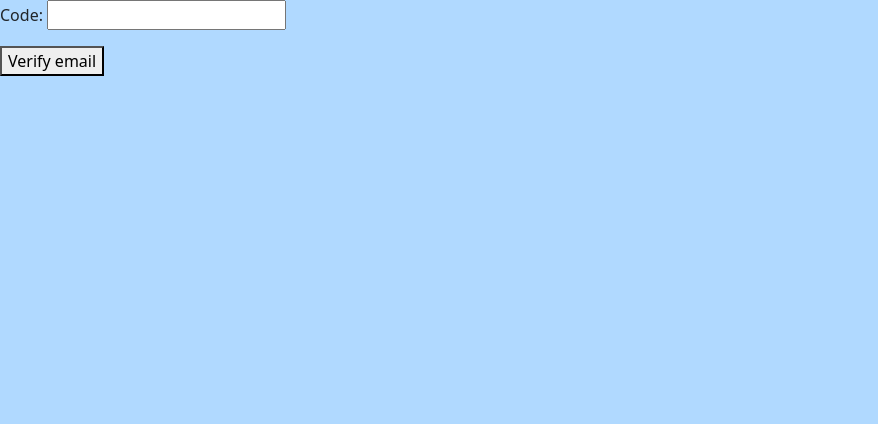
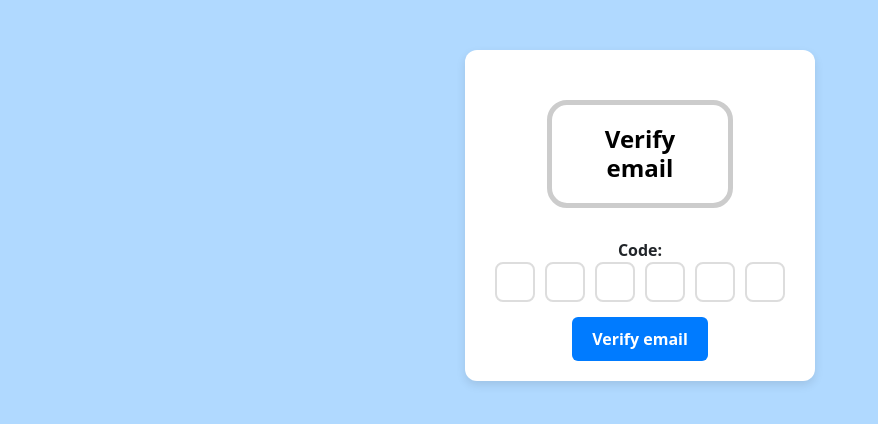
Before and after one commit to Tzintzun444/Django-pswrd_entropy_gen, a Django app: template users/templates/verify_email.html in a window 1280 px wide. Shown: the part 80-504 px from the top of the page, without its empty margins (0-878 px from the left). Run offline with Django 5.2, Linux system fonts and the light colour scheme; the template is opened without the code that fills it: values that come from a table or form of the project are taken from there, others are empty; parts of the project's set-up code (start-up, migrations or seed data) failed here and were passed over.

Commit message:
The email verification was optimized and some oauth bugs were fixed

```diff
--- a/static/css/general_styles.css
+++ b/static/css/general_styles.css
@@ -29,7 +29,7 @@ h1:hover{
 }
 
 .content:hover {
-    transform: scale(1.05); /* 🔹 Agranda el bloque ligeramente */
+    transform: scale(1.05);
 }
 
 .header {
--- a/users/adapters.py
+++ b/users/adapters.py
@@ -1,8 +1,7 @@
 from allauth.socialaccount.adapter import DefaultSocialAccountAdapter
-from allauth.exceptions import ImmediateHttpResponse
 from django.http import HttpResponseRedirect
 from django.urls import reverse
-from django.contrib.auth import get_user_model
+from django.contrib.auth import get_user_model, login
 import re
 
 
@@ -26,9 +25,10 @@ class CustomSocialAccountAdapter(DefaultSocialAccountAdapter):
 
                 # Conectar la cuenta social al usuario existente
                 sociallogin.connect(request, existing_user)
+                login(request, existing_user, backend="django.contrib.auth.backends.ModelBackend")
 
                 # Aquí puedes personalizar el mensaje o redirección
-                raise ImmediateHttpResponse(HttpResponseRedirect(reverse('index')))
+                return HttpResponseRedirect(reverse('index'))
             except User.DoesNotExist:
                 pass
 
--- a/users/forms.py
+++ b/users/forms.py
@@ -3,7 +3,6 @@ from django.utils.translation import gettext_lazy as _
 from django.core.validators import MinLengthValidator
 from .models import UserNotVerified, CustomUser
 from django.contrib.auth.forms import AuthenticationForm
-from django.contrib.auth import authenticate
 
 
 class UserRegistrationForm(forms.ModelForm):
@@ -55,7 +54,9 @@ class UserRegistrationForm(forms.ModelForm):
     )
 
     is_admin = forms.BooleanField(
-        label=_('Is admin:')
+        label=_('Is admin:'),
+        initial=True,
+        required=False
     )
 
     class Meta:
@@ -89,7 +90,7 @@ class UserRegistrationForm(forms.ModelForm):
     def save(self, commit=True):
 
         user = super().save(commit=False)
-        is_admin = self.cleaned_data['is_admin']
+        is_admin = self.cleaned_data.get('is_admin', False)
 
         user.data = {
             'username': self.cleaned_data['username'],
@@ -105,21 +106,42 @@ class UserRegistrationForm(forms.ModelForm):
         return user
 
 
+class CodeInputWidget(forms.MultiWidget):
+    def __init__(self, attrs=None):
+        widgets = [forms.TextInput(attrs={
+            "maxlength": "1",
+            "class": "code-input",
+            "inputmode": "numeric"
+        }) for _ in range(6)]
+        super().__init__(widgets, attrs)
+
+    def decompress(self, value):
+        if value:
+            return list(value)
+        return [""] * 6
+
+    def value_from_datadict(self, data, files, name):
+        values = super().value_from_datadict(data, files, name)
+        return ''.join(values)
+
+
 class VerificationEmailForm(forms.Form):
 
     code = forms.CharField(
-        max_length=6,
-        label=_('Code:'),
-        validators=[MinLengthValidator(6)],
-        widget=forms.TextInput(attrs={'autocomplete': 'off'})
+        label=_("Code:"),
+        widget=CodeInputWidget(),
+        required=True
     )
 
     def clean(self):
 
         cleaned_data = super().clean()
-        code = self.cleaned_data['code']
+        code = cleaned_data.get('code', '')
+        if len(code) != 6:
 
-        if not code.isnumeric():
+            self.add_error('code', _('Code must be 6 digits'))
+
+        if not code.isdigit():
 
             self.add_error('code', _('Only numbers are allowed'))
 
--- /dev/null
+++ b/users/static/users/css/verify_email.css
@@ -0,0 +1,61 @@
+.verification-container {
+    margin-top: 50px;
+    padding: 20px;
+    background-color: white;
+    border-radius: 12px;
+    box-shadow: 0px 4px 10px rgba(0, 0, 0, 0.1);
+    text-align: center;
+    width: 350px;
+    margin-left: auto;
+    margin-right: auto;
+    display: flex;
+    flex-direction: column;
+    align-items: center;
+}
+
+.code-input-wrapper {
+    display: flex;
+    gap: 10px;
+    justify-content: center;
+}
+
+label {
+    font-weight: bold;
+}
+
+.code-input {
+    width: 40px;
+    height: 40px;
+    text-align: center;
+    font-size: 18px;
+    border: 2px solid #ddd;
+    border-radius: 8px;
+    background-color: white;
+    outline: none;
+    transition: border-color 0.3s;
+}
+
+.code-input:focus {
+    border-color: #007bff;
+}
+
+.verify-button {
+    margin-top: 15px;
+    padding: 10px 20px;
+    font-size: 16px;
+    font-weight: bold;
+    background-color: #007bff;
+    color: white;
+    border: none;
+    border-radius: 6px;
+    cursor: pointer;
+    transition: background-color 0.3s;
+}
+
+.verify-button:hover {
+    background-color: #0056b3;
+}
+
+.error {
+    color: red !important;
+}
--- a/users/templates/login.html
+++ b/users/templates/login.html
@@ -25,7 +25,7 @@
             <button  class="button" type="submit">{% trans "Log In" %}</button>
         </form>
         <p class="register-link">
-            {% trans "Don't have an account?" %} <a href="{% url 'register_customer' %}">{% trans "Sign Up here" %}</a>
+            {% trans "Don't have an account?" %} <a href="{% url 'sign_up' %}">{% trans "Sign Up here" %}</a>
         </p>
         <a class="google-login-btn" href="{% provider_login_url 'google' process='login' %}">
             <img src="{% static 'images/google_logo.png'%}" alt="Google Logo">
--- a/users/templates/registrate_client.html
+++ b/users/templates/registrate_client.html
@@ -48,7 +48,6 @@
                         <p>{{ form.is_admin.label_tag }} {{ form.is_admin }}</p>
                 {% endif %}
             </div>
-
             <button type="submit" class="btn-register green">{% trans "Sign Up" %}</button>
         </form>
     </div>
--- a/users/templates/verify_email.html
+++ b/users/templates/verify_email.html
@@ -2,13 +2,91 @@
 {% load i18n %}
 
 {% block head %}
+    {% load static %}
+    <link rel="stylesheet" href="{% static 'users/css/verify_email.css' %}">
     <title>{% trans "Verify email" %}</title>
 {% endblock head %}
 
 {% block body %}
-    <form method="post">
+    <div class="verification-container">
+        <h4 class="content">{% trans "Verify email" %}</h4>
+        <form method="post">
         {% csrf_token %}
-        {{form.as_p}}
-        <button type="submit">{% trans "Verify email" %}</button>
-    </form>
+
+            {{ form.code.label_tag }}
+            <div class="code-input-wrapper">
+                {{ form.code }}
+            </div>
+            {% if form.code.errors %}
+                <div class="error">
+                   {{ form.code.errors }}
+                </div>
+            {% endif %}
+
+            <button type="submit" class="verify-button">{% trans "Verify email" %}</button>
+        </form>
+    </div>
+<script>
+    document.addEventListener("DOMContentLoaded", function() {
+        const inputs = document.querySelectorAll(".code-input");
+        const form = document.getElementById("verification-form");
+
+        inputs.forEach((input, index) => {
+            // Manejo de entrada de texto
+            input.addEventListener("input", (e) => {
+                // Limpiar valores no numéricos
+                e.target.value = e.target.value.replace(/\D/g, '');
+
+                if (e.target.value.length === 1 && index < inputs.length - 1) {
+                    inputs[index + 1].focus();
+                }
+
+                // Auto-enviar cuando se completan todos los campos
+                const allFilled = Array.from(inputs).every(i => i.value.length === 1);
+                if (allFilled) form.submit();
+            });
+
+            // Manejo de teclas especiales (Backspace, Delete, flechas)
+            input.addEventListener("keydown", (e) => {
+                // Permitir teclas de navegación y borrado
+                const allowedKeys = [
+                    'Backspace', 'Delete', 'ArrowLeft', 'ArrowRight',
+                    'ArrowUp', 'ArrowDown', 'Tab', 'Home', 'End'
+                ];
+
+                if (allowedKeys.includes(e.key)) {
+                    // Manejar Backspace en campo vacío
+                    if (e.key === 'Backspace' && !e.target.value && index > 0) {
+                        inputs[index - 1].focus();
+                        inputs[index - 1].select();
+                    }
+                    return;
+                }
+
+                // Permitir atajos de teclado (Ctrl+C, Ctrl+V, etc.)
+                if (e.ctrlKey || e.metaKey) {
+                    return;
+                }
+
+                // Bloquear cualquier tecla que no sea número
+                if (!/^\d$/.test(e.key)) {
+                    e.preventDefault();
+                }
+            });
+
+            // Manejar el pegado de texto
+            input.addEventListener("paste", (e) => {
+                e.preventDefault();
+                const pasteData = e.clipboardData.getData('text').replace(/\D/g, '');
+
+                if (pasteData.length >= 6) {
+                    for (let i = 0; i < 6; i++) {
+                        inputs[i].value = pasteData[i] || '';
+                    }
+                    form.submit();
+                }
+            });
+        });
+    });
+</script>
 {% endblock body %}
```
Also changed, not shown: pswrd_entropy_gen/settings.py (+7 -2 lines), users/views.py (+5 -5 lines).
